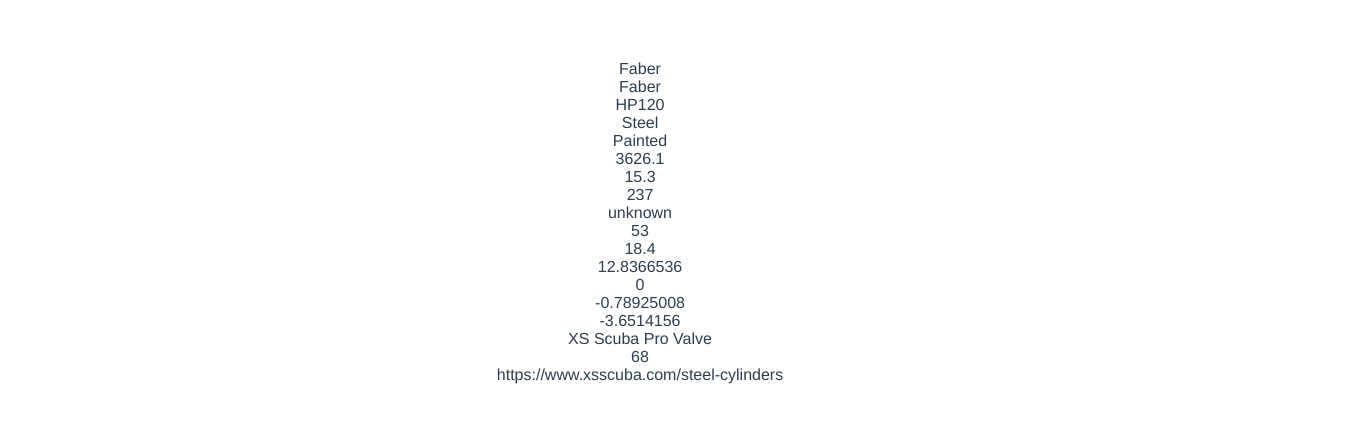
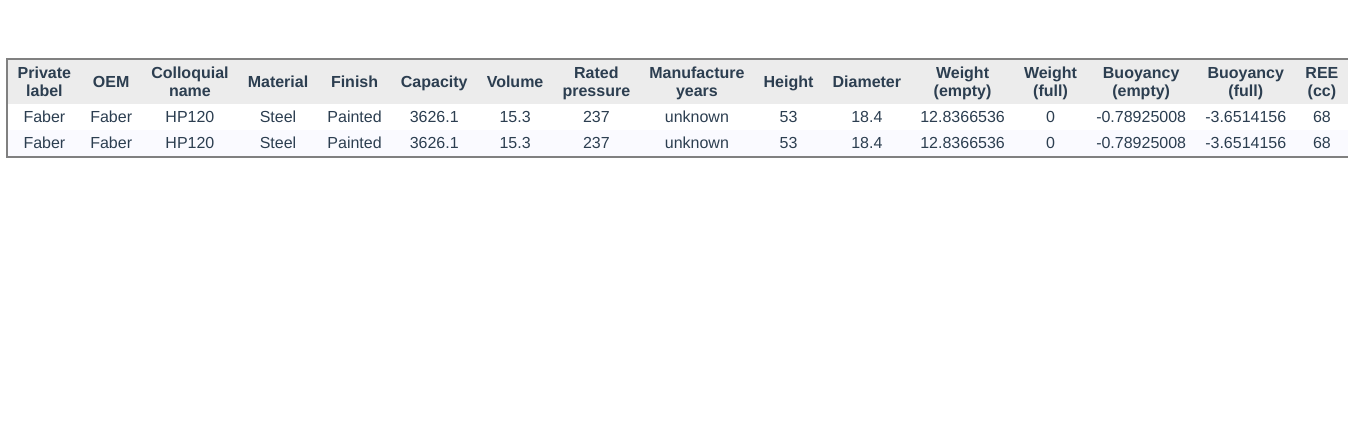
Before and after one commit to iarf/ICDb, a Vue app: page / in a window 1280 px wide. Shown: the top 422 px of the page, 1348 px wide, since content can reach past the window. Built offline with nearby package versions, Linux system fonts and the light colour scheme.

Commit message:
Add table headers

```diff
--- a/src/assets/tank_info.json
+++ b/src/assets/tank_info.json
@@ -1,4 +1,25 @@
 [
+    {
+        "_id": "faberhp120",
+        "private_label": "Faber",
+        "oem": "Faber",
+        "colloquial_name": "HP120",
+        "material": "Steel",
+        "finish": "Painted",
+        "capacity": 3626.1,
+        "volume": 15.3,
+        "rated_pressure": 237,
+        "manufacture_years": "unknown",
+        "height": 53,
+        "diameter": 18.4,
+        "weight_empty": 12.8366536,
+        "weight_full": 0,
+        "buoyancy_empty": -0.78925008,
+        "buoyancy_full": -3.6514156,
+        "valve_type": "XS Scuba Pro Valve",
+        "ree": 68,
+        "_source": "https://www.xsscuba.com/steel-cylinders"
+    },
     {
         "_id": "faberhp120",
         "private_label": "Faber",
--- a/src/components/TableRow.vue
+++ b/src/components/TableRow.vue
@@ -1,60 +1,54 @@
 <template>
-  <div class="table-row">
-    <div class="table-cell private-label-cell">
+  <tr class="table-row">
+    <td class="table-cell private-label-cell">
       {{ tankProperties.private_label }}
-    </div>
-    <div class="table-cell oem-cell">
+    </td>
+    <td class="table-cell oem-cell">
       {{ tankProperties.oem }}
-    </div>
-    <div class="table-cell colloquial_name-cell">
+    </td>
+    <td class="table-cell colloquial_name-cell">
       {{ tankProperties.colloquial_name }}
-    </div>
-    <div class="table-cell material-cell">
+    </td>
+    <td class="table-cell material-cell">
       {{ tankProperties.material }}
-    </div>
-    <div class="table-cell finish-cell">
+    </td>
+    <td class="table-cell finish-cell">
       {{ tankProperties.finish }}
-    </div>
-    <div class="table-cell capacity-cell">
+    </td>
+    <td class="table-cell capacity-cell">
       {{ tankProperties.capacity }}
-    </div>
-    <div class="table-cell volume-cell">
+    </td>
+    <td class="table-cell volume-cell">
       {{ tankProperties.volume }}
-    </div>
-    <div class="table-cell rated_pressure-cell">
+    </td>
+    <td class="table-cell rated_pressure-cell">
       {{ tankProperties.rated_pressure }}
-    </div>
-    <div class="table-cell manufacture_years-cell">
+    </td>
+    <td class="table-cell manufacture_years-cell">
       {{ tankProperties.manufacture_years }}
-    </div>
-    <div class="table-cell height-cell">
+    </td>
+    <td class="table-cell height-cell">
       {{ tankProperties.height }}
-    </div>
-    <div class="table-cell diameter-cell">
+    </td>
+    <td class="table-cell diameter-cell">
       {{ tankProperties.diameter }}
-    </div>
-    <div class="table-cell weight_empty-cell">
+    </td>
+    <td class="table-cell weight_empty-cell">
       {{ tankProperties.weight_empty }}
-    </div>
-    <div class="table-cell weight_full-cell">
+    </td>
+    <td class="table-cell weight_full-cell">
       {{ tankProperties.weight_full }}
-    </div>
-    <div class="table-cell buoyancy_empty-cell">
+    </td>
+    <td class="table-cell buoyancy_empty-cell">
       {{ tankProperties.buoyancy_empty }}
-    </div>
-    <div class="table-cell buoyancy_full-cell">
+    </td>
+    <td class="table-cell buoyancy_full-cell">
       {{ tankProperties.buoyancy_full }}
-    </div>
-    <div class="table-cell valve_type-cell">
-      {{ tankProperties.valve_type }}
-    </div>
-    <div class="table-cell ree-cell">
+    </td>
+    <td class="table-cell ree-cell">
       {{ tankProperties.ree }}
-    </div>
-    <div class="table-cell source-cell">
-      {{ tankProperties._source }}
-    </div>
-  </div>
+    </td>
+  </tr>
 </template>
 
 <script lang="ts">
@@ -69,3 +63,22 @@
   },
 });
 </script>
+
+<style lang="scss">
+.table-row {
+    transition: color .2s ease;
+    &:hover {
+        background-color: #f7f5f3;
+    }
+    &:nth-child(even) {
+        background-color: #fafaff;
+        &:hover {
+            background-color: #fcfcfa;
+        }
+    }
+    td {
+        border: none;
+        padding: 4px .6em
+    }
+}
+</style>
--- a/src/components/TankTable.vue
+++ b/src/components/TankTable.vue
@@ -1,7 +1,29 @@
 <template>
-<div class="table">
+<table class="table">
+  <thead>
+    <tr class="header-row">
+      <th>Private label</th>
+      <th>OEM</th>
+      <th>Colloquial name</th>
+      <th>Material</th>
+      <th>Finish</th>
+      <th>Capacity</th>
+      <th>Volume</th>
+      <th>Rated pressure</th>
+      <th>Manufacture years</th>
+      <th>Height</th>
+      <th>Diameter</th>
+      <th>Weight (empty)</th>
+      <th>Weight (full)</th>
+      <th>Buoyancy (empty)</th>
+      <th>Buoyancy (full)</th>
+      <th>REE (cc)</th>
+    </tr>
+  </thead>
+  <tbody>
     <table-row v-for="tank of tankList" :key="tank" :tankProperties="tank"></table-row>
-</div>
+  </tbody>
+</table>
 </template>
 
 <script lang="ts">
@@ -21,6 +43,20 @@
 });
 </script>
 
-<style lang="sass">
-
+<style lang="scss">
+.table{
+  outline: 2px solid grey;
+  width: calc(100vw - 80px);
+  max-width: 1800px;
+  margin: auto;
+  border-collapse: collapse;
+  th {
+    padding: 4px .6em;
+    cursor: pointer;
+    background-color: #ececec;
+    &:hover {
+      background-color: #e2e2e2
+    }
+  }
+}
 </style>
```
Lines whose indentation alone changed are shown as unchanged.
